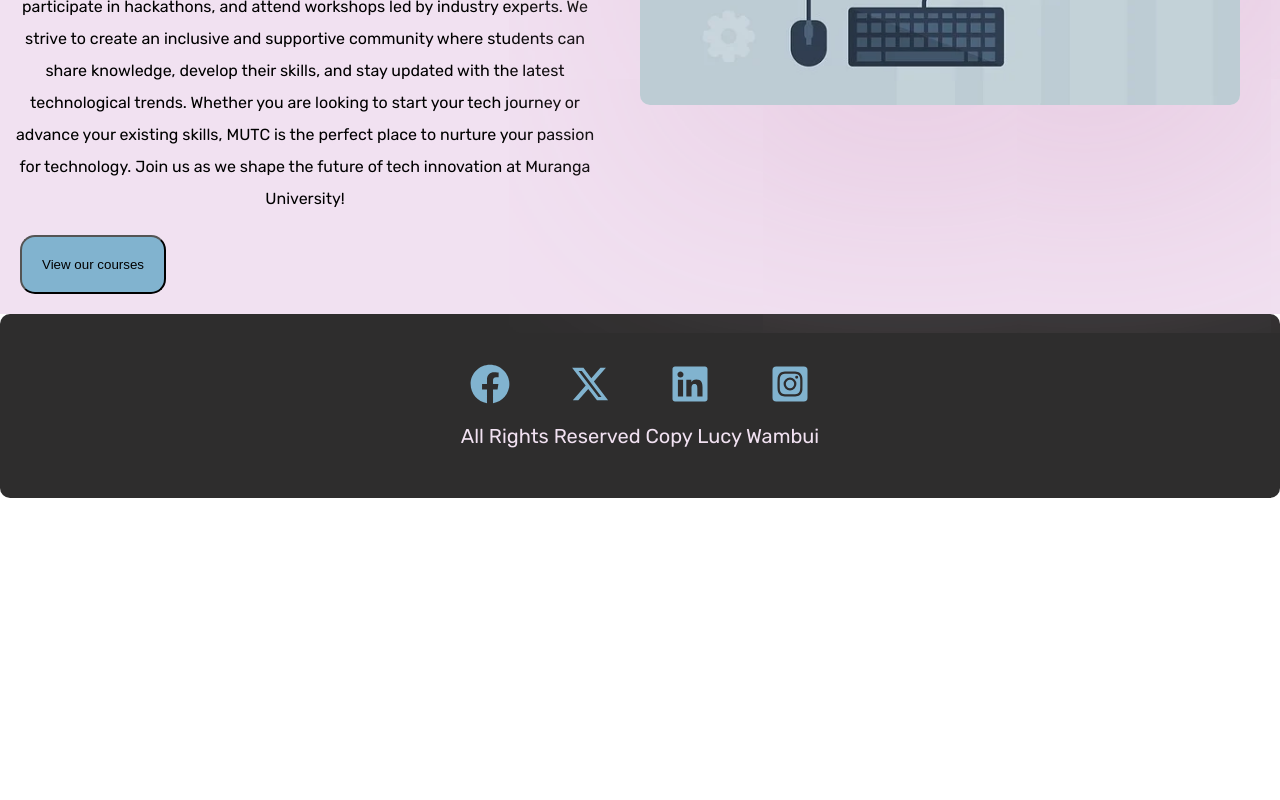
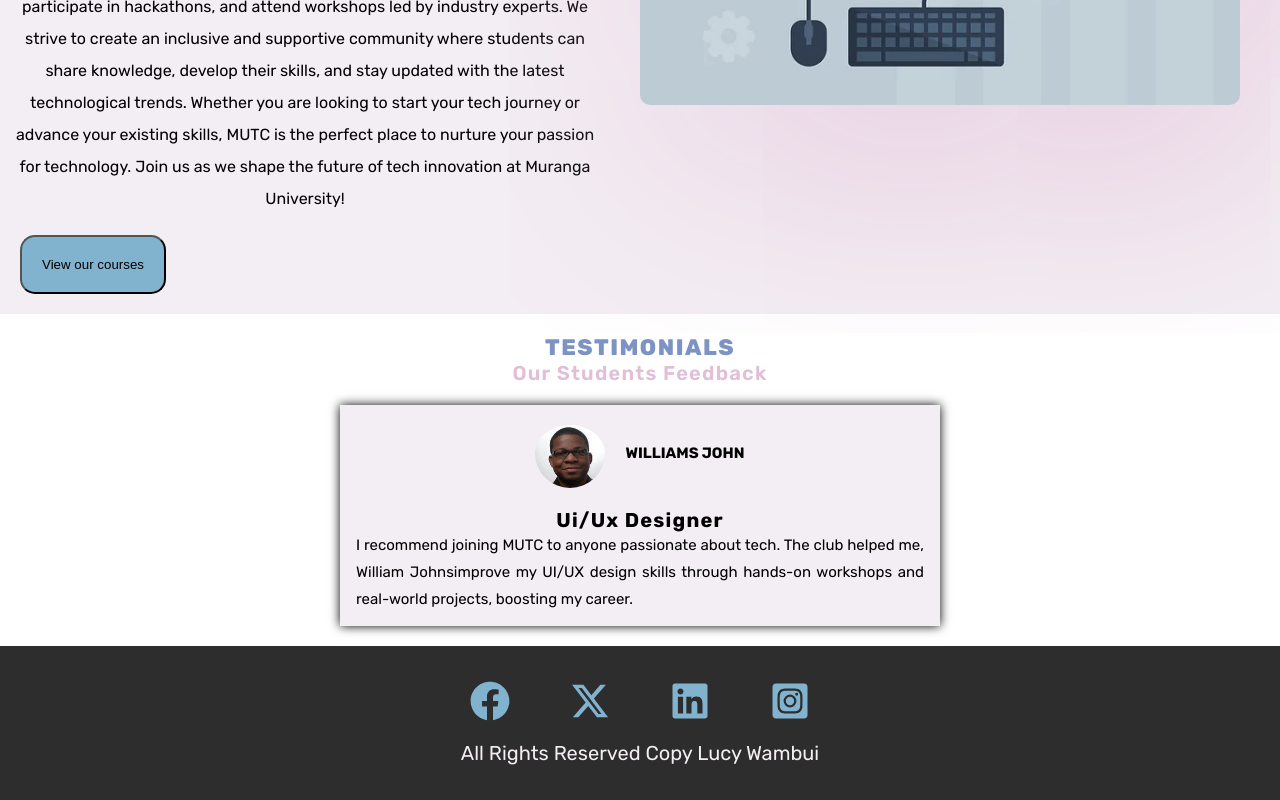
Before and after one commit to lwambon/Muranga-University-tech-club-website, a React (Vite) app: page / in a window 1280 px wide. Shown: the part 1192-1992 px from the top of the page. Before the commit the page ends 1690 px from the top, so only its background shows below. Built offline with nearby package versions, Linux system fonts and the light colour scheme.

Commit message:
testimonial section

```diff
--- a/package.json
+++ b/package.json
@@ -10,8 +10,10 @@
     "preview": "vite preview"
   },
   "dependencies": {
+    "prop-types": "^15.8.1",
     "react": "^18.3.1",
     "react-dom": "^18.3.1",
+    "react-elastics-carousel": "^0.13.6",
     "react-icons": "^5.3.0"
   },
   "devDependencies": {
--- a/src/App.css
+++ b/src/App.css
@@ -10,7 +10,7 @@ html {
 }
 
 :root {
-  --primary-color: #f1e1f1;
+  --primary-color: #f3eef3;
   --secondary-color: #e2bfd9;
   --btn-color: rgb(129, 179, 207);
   --text-color: rgb(17, 12, 12);
--- a/src/App.jsx
+++ b/src/App.jsx
@@ -1,6 +1,7 @@
 import Header from "./components/Header/Header";
 import Heros from "./components/Heros/Heros";
 import About from "./components/About/About";
+import Testimonials from "./components/Testimonials/Testimonials";
 import Footer from "./components/Footer/Footer";
 import "./App.css";
 
@@ -10,6 +11,7 @@ function App() {
       <Header />
       <Heros />
       <About />
+      <Testimonials />
       <Footer />
     </>
   );
--- a/src/components/Footer/Footer.css
+++ b/src/components/Footer/Footer.css
@@ -1,45 +1,42 @@
 .footer-area {
   background-color: var(--black-color);
-  padding: 5rem;
+  padding: 3.5rem;
   display: flex;
   align-items: center;
-  justify-content:space-between;
-  flex-direction:column;
+  justify-content: space-between;
+  flex-direction: column;
   flex-wrap: wrap;
-  border-radius: 1rem;
 }
 
-.social-icons{
+.social-icons {
   font-size: 4rem;
   padding-bottom: 1rem;
 }
 
-.icons{
+.icons {
   gap: 6rem;
   display: flex;
   list-style: none;
   color: var(--btn-color);
-
 }
 
-.icons-footer:hover{
-    transition:.3s;
+.icons-footer:hover {
+  transition: 0.3s;
   color: var(--secondary-color);
   cursor: pointer;
 }
-@media  screen and (max-width:27.5rem) {
-    .social-icons{
+@media screen and (max-width: 27.5rem) {
+  .social-icons {
     font-size: 2rem;
   }
 
-    .icons{
+  .icons {
     gap: 2.9rem;
   }
-
 }
 
-.footer-text-area{
+.footer-text-area {
   text-transform: capitalize;
   color: var(--primary-color);
-    font-size:2rem;
+  font-size: 2rem;
 }
--- a/src/components/Testimonials/Testimonials.css
+++ b/src/components/Testimonials/Testimonials.css
@@ -0,0 +1,75 @@
+.testimonial-title-area {
+  display: flex;
+  align-items: center;
+  justify-content: center;
+  flex-direction: column;
+  padding-top: 2rem;
+}
+
+.testimonial-maintitle {
+  text-transform: uppercase;
+  color: var(--secondary-text-color);
+  letter-spacing: 1.5px;
+  font-weight: 800;
+}
+
+.testimonial-subtitle {
+  text-transform: capitalize;
+  color: var(--secondary-color);
+  font-weight: 600;
+  font-size: 2rem;
+  letter-spacing: 1.2px;
+}
+
+.testimonial-container {
+  display: flex;
+  flex-direction: column;
+  align-items: center;
+  justify-content: center;
+  background-color: var(--primary-color);
+  width: 60rem;
+  margin:2rem auto;
+  padding: 1.3rem 1.6rem;
+  box-shadow: 0 0 1rem;
+}
+
+.testimal-card-item{
+    display: flex;
+    align-items: center;
+    justify-content: flex-start;
+    gap: 2rem;
+}
+
+.testimonial-image-card{
+    --size:7rem;
+    height: var(--size);
+    width: var(--size);
+    border-radius: 30rem;
+
+    padding-top: .7rem;
+}
+
+.student-name{
+    text-transform:uppercase;
+    font-weight: 700;
+}
+
+.students-highlight-details{
+    display: flex;
+    align-items: center;
+    justify-content:center;
+    flex-direction:column;
+    padding-top:2rem;
+}
+
+.students-highlight-title{
+    text-transform: capitalize;
+    font-size: 2rem;
+    letter-spacing:1.2px;
+}
+
+.students-highlight{
+    align-items: center;
+    line-height: 1.8;
+    text-align: justify;
+}
--- a/src/components/Testimonials/Testimonials.jsx
+++ b/src/components/Testimonials/Testimonials.jsx
@@ -1,7 +1,57 @@
 import "./Testimonials.css";
+import PropTypes from "prop-types";
+import StudentOne from "../../assets/student1.jpg";
+
+function TestimonialsSection({ mainTitle, subTitle }) {
+  return (
+    <section className="testimonial-section">
+      <div className="testimonial-title-area">
+        <h2 className="testimonial-maintitle">{mainTitle}</h2>
+        <p className="testimonial-subtitle">{subTitle}</p>
+      </div>
+    </section>
+  );
+}
+
+function TestimonialCards({
+  studentAvatar,
+  studentName,
+  highlightTitle,
+  StudentHighlights,
+}) {
+  return (
+    <div className="testimonial-card-section">
+      <div className="testimonial-container">
+        <div className="testimal-card-item">
+          <img className="testimonial-image-card" src={studentAvatar} alt={studentName} />
+          <p className="student-name">{studentName}</p>
+        </div>
+        <div className="students-highlight-details">
+          <h4 className="students-highlight-title">{highlightTitle}</h4>
+          <p className="students-highlight">{StudentHighlights}</p>
+        </div>
+      </div>
+    </div>
+  );
+}
 
 function Testimonials() {
-  return <div></div>;
+  return (
+    <div>
+      <TestimonialsSection
+        mainTitle={"testimonials"}
+        subTitle={"our students feedback"}
+      />
+      <TestimonialCards
+        studentAvatar={StudentOne}
+        studentName={"williams john"}
+        highlightTitle={"ui/ux designer"}
+        StudentHighlights={
+          "I recommend joining MUTC to anyone passionate about tech. The club helped me, William Johnsimprove my UI/UX design skills through hands-on workshops and real-world projects, boosting my career."
+        }
+      />
+    </div>
+  );
 }
 
 export default Testimonials;
```
Also changed, not shown: src/components/Footer/Footer.jsx (+19 -5 lines), src/data/Testimonials.js (added), 1 other file (tests, documents, lock files or other folders). Lines whose indentation alone changed are shown as unchanged.
